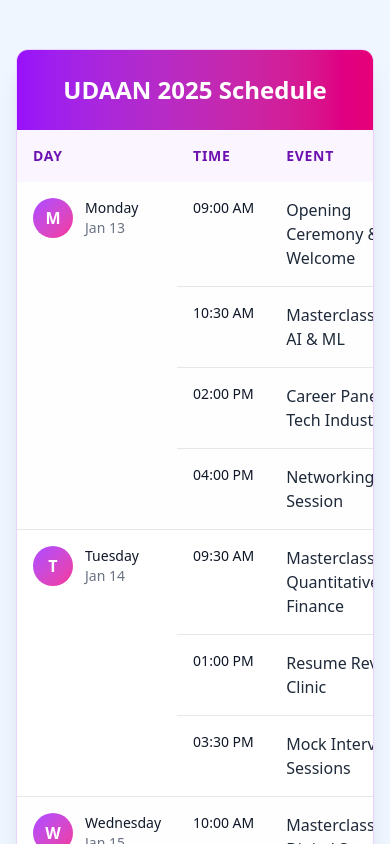
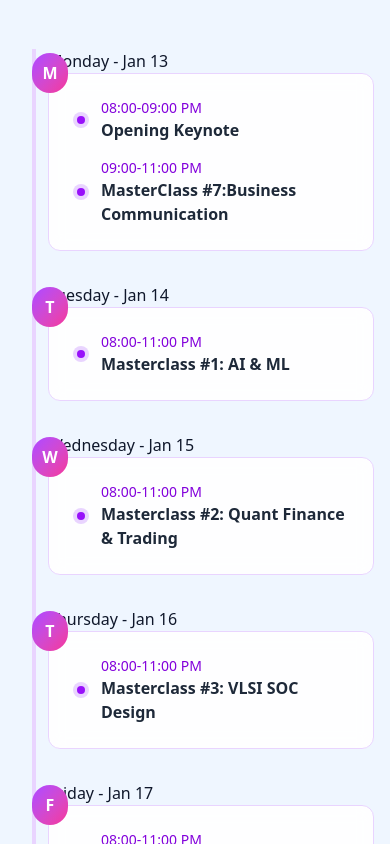
Before and after one commit to YashvanthSankar/udaan-fest, a React (Vite) app: page / in a window 390 px wide. Shown: the part 7000-7844 px from the top of the page. Built offline with nearby package versions, Linux system fonts and the light colour scheme.

Commit message:
changed schedule to timeline format

```diff
--- a/src/App.jsx
+++ b/src/App.jsx
@@ -128,44 +128,60 @@ function App() {
     {
       day: "Monday",
       events: [
-        { time: "09:00 AM", event: "Opening Ceremony & Welcome" },
-        { time: "10:30 AM", event: "Masterclass #1: AI & ML" },
-        { time: "02:00 PM", event: "Career Panel: Tech Industry" },
-        { time: "04:00 PM", event: "Networking Session" }
+        { time: "08:00-09:00 PM", event: "Opening Keynote" },
+         { time: "09:00-11:00 PM", event: "MasterClass #7:Business Communication " }
+
+
       ]
     },
     {
       day: "Tuesday",
       events: [
-        { time: "09:30 AM", event: "Masterclass #2: Quantitative Finance" },
-        { time: "01:00 PM", event: "Resume Review Clinic" },
-        { time: "03:30 PM", event: "Mock Interview Sessions" }
+              { time: "08:00-11:00 PM", event: "Masterclass #1: AI & ML" }
       ]
     },
     {
       day: "Wednesday",
       events: [
-        { time: "10:00 AM", event: "Masterclass #3: Digital System Design" },
-        { time: "02:30 PM", event: "Career Panel: Finance & Consulting" },
-        { time: "04:30 PM", event: "Career Guidance Workshop" }
+         { time: "08:00-11:00 PM", event: "Masterclass #2: Quant Finance & Trading" }
       ]
     },
     {
       day: "Thursday",
       events: [
-        { time: "09:00 AM", event: "Masterclass #4: Generative AI" },
-        { time: "01:30 PM", event: "Masterclass #5: Blockchain & Web3" },
-        { time: "04:00 PM", event: "Alumni Networking" }
+       { time: "08:00-11:00 PM", event: "Masterclass #3: VLSI SOC Design" }
+
       ]
     },
     {
       day: "Friday",
       events: [
-        { time: "10:00 AM", event: "Masterclass #6: UI/UX Design" },
-        { time: "02:00 PM", event: "Masterclass #7: Communication Skills" },
-        { time: "04:30 PM", event: "Closing Ceremony & Awards" }
+        { time: "08:00-11:00 PM", event: "Masterclass #4: Generative AI & Prompt Tuning" }
+      ]
+    },
+     {
+      day: "Saturday",
+      events: [
+        { time: "FULL DAY", event: "Innovation Expo and Open House" },
+        { time: "10:00 AM-01:00 PM", event: "Masterclass #6: 3D Modeling & CAD/CAM" },
+        { time: "03:00-05:00 PM", event: "Competitive Programming Hackathon" },
+        { time: "04:00-06:00 PM", event: "Speaker Session: MBA/UPSC/GATE Unlocked" },
+        { time: "08:00-10:00 PM", event: "Global Careers Forum" }
+
+      ]
+    },
+      {
+      day: "Sunday",
+      events: [
+        { time: "FULL DAY", event: "1V1 Career Guidance Clinics" },
+        { time: "10:00 AM-01:00 PM", event: "Masterclass #5: Blockchain & Web3 Dev" },
+        { time: "03:00-05:00 PM", event: "Case Competition" },
+        { time: "04:00-06:00 PM", event: "Alumni Resume Review & Interview Strategies" },
+        { time: "08:00-10:00 PM", event: "Panel Discussion" }
+
       ]
     }
+
   ]
 
   return (
@@ -206,7 +222,7 @@ function App() {
               }`}>Events</a>
               <a href="#schedule" className={`transition-colors font-medium ${
                 isDarkMode ? 'text-gray-300 hover:text-purple-400' : 'text-gray-700 hover:text-purple-600'
-              }`}>Schedule</a>
+              }`}>Timeline</a>
               <a href="#contact" className={`transition-colors font-medium ${
                 isDarkMode ? 'text-gray-300 hover:text-purple-400' : 'text-gray-700 hover:text-purple-600'
               }`}>Contact</a>
@@ -314,7 +330,7 @@ function App() {
                   }`}
                   onClick={() => setIsMobileMenuOpen(false)}
                 >
-                  Schedule
+                  Timeline
                 </a>
                 <a
                   href="#contact"
@@ -561,8 +577,7 @@ function App() {
                   ? 'bg-slate-800/50 border-purple-500/30 hover:bg-slate-800'
                   : 'bg-white/70 border-purple-200 hover:bg-white backdrop-blur-sm'
               }`}
-              variants={fadeInUp}
-            >
+              variants={fadeInUp}>
               <div className="flex items-start mb-6">
                 <div className={`flex-shrink-0 w-16 h-16 rounded-2xl flex items-center justify-center mr-6 transition-colors ${
                   isDarkMode
@@ -781,7 +796,6 @@ function App() {
           </motion.div>
         </div>
       </motion.section>
-
       {/* Schedule Section */}
 <motion.section
   id="schedule"
@@ -807,95 +821,74 @@ function App() {
       }`}>Your journey through UDAAN week</p>
     </motion.div>
 
+    <div className="relative space-y-8 lg:space-y-12 pl-8 lg:pl-0">
+      {/* Vertical Timeline Line */}
+      <div className={`absolute left-4 top-0 bottom-0 w-1 transition-colors ${
+        isDarkMode ? 'bg-purple-500/30' : 'bg-purple-200'
+      } lg:left-1/2 lg:-translate-x-1/2`}></div>
+
+      {schedule.map((day, dayIndex) => (
         <motion.div
-            className={`rounded-xl overflow-hidden shadow-xl border ${
-              isDarkMode
-                ? 'bg-slate-800/50 border-purple-500/30'
-                : 'bg-white/90 border-purple-200 backdrop-blur-sm'
-            }`}
+          key={dayIndex}
+          className="relative lg:flex items-start lg:odd:flex-row-reverse"
           variants={fadeInUp}
         >
-            <div className={`text-white p-6 ${
-              isDarkMode
-                ? 'bg-gradient-to-r from-purple-700 to-pink-700'
-                : 'bg-gradient-to-r from-purple-600 to-pink-600'
-            }`}>
-              <h3 className="text-2xl font-bold text-center">UDAAN 2025 Schedule</h3>
-            </div>
-            <div className="overflow-x-auto">
-              <table className="w-full">
-                <thead className={`${
-                  isDarkMode ? 'bg-purple-900/50' : 'bg-purple-50'
-                }`}>
-                  <tr>
-                    <th className={`px-4 py-4 text-left text-sm font-semibold uppercase tracking-wider w-1/4 ${
-                      isDarkMode ? 'text-purple-300' : 'text-purple-800'
-                    }`}>Day</th>
-                    <th className={`px-4 py-4 text-left text-sm font-semibold uppercase tracking-wider w-1/4 ${
-                      isDarkMode ? 'text-purple-300' : 'text-purple-800'
-                    }`}>Time</th>
-                    <th className={`px-4 py-4 text-left text-sm font-semibold uppercase tracking-wider w-1/2 ${
-                      isDarkMode ? 'text-purple-300' : 'text-purple-800'
-                    }`}>Event</th>
-                  </tr>
-                </thead>
-                <tbody className={`divide-y ${
-                  isDarkMode ? 'divide-purple-500/30' : 'divide-gray-200'
-                }`}>
-                  {schedule.map((day, dayIndex) =>
-                    day.events.map((event, eventIndex) => (
-                      <tr key={`${dayIndex}-${eventIndex}`} className={`transition-colors ${
-                        isDarkMode
-                          ? `hover:bg-purple-800/30 ${
-                              dayIndex % 2 === 0 ? 'bg-slate-700/30' : 'bg-slate-800/30'
-                            }`
-                          : `hover:bg-purple-50 ${
-                              dayIndex % 2 === 0 ? 'bg-purple-25' : 'bg-white'
-                            }`
-                      }`}>
-                        {eventIndex === 0 && (
-                          <td className="px-4 py-4 whitespace-nowrap align-top" rowSpan={day.events.length}>
-                            <div className="flex items-center">
-                              <div className={`text-white rounded-full w-10 h-10 flex items-center justify-center font-bold mr-3 ${
+          {/* Day & Date Circle */}
+<div className="flex items-center justify-center absolute -left-4 top-0 w-12 h-12 rounded-full z-10 lg:static lg:w-24 lg:h-24 lg:mx-auto lg:order-2 lg:flex-shrink-0">
+  <div className={`text-white rounded-full w-10 h-10 flex items-center justify-center font-bold mr-3 transition-colors ${
     isDarkMode
       ? 'bg-gradient-to-br from-purple-600 to-pink-600'
       : 'bg-gradient-to-br from-purple-500 to-pink-500'
-                              }`}>
+  } lg:w-16 lg:h-16 lg:mr-0`}>
     {day.day.charAt(0)}
   </div>
+  <div className="hidden lg:block text-center mt-2">
+    <p className={`text-xl font-bold ${
+      isDarkMode ? 'text-white' : 'text-slate-900'
+    }`}>{day.day}</p>
+  </div>
+</div>
+
+          {/* Day & Date for mobile */}
           <div>
-                                <div className={`text-sm font-medium ${
-                                  isDarkMode ? 'text-white' : 'text-gray-900'
-                                }`}>{day.day}</div>
-                                <div className={`text-sm ${
-                                  isDarkMode ? 'text-purple-300' : 'text-gray-500'
-                                }`}>
-                                  {new Date(2025, 0, 13 + dayIndex).toLocaleDateString('en-US', {
+
+            {day.day} - {new Date(2025, 0, 13 + dayIndex).toLocaleDateString('en-US', {
               month: 'short',
               day: 'numeric'
             })}
           </div>
+
+          {/* Events Card */}
+          <div className={`rounded-xl border transition-all duration-300 transform p-6 w-full lg:w-5/12 ${
+            isDarkMode
+              ? 'bg-slate-800/50 border-purple-500/30'
+              : 'bg-white/90 border-purple-200 backdrop-blur-sm'
+          } lg:odd:pr-12 lg:even:pl-12`}>
+            <ul className="space-y-4">
+              {day.events.map((event, eventIndex) => (
+                <li key={eventIndex} className="flex items-center space-x-3">
+                  <div className={`p-1 rounded-full flex-shrink-0 ${
+                    isDarkMode ? 'bg-purple-600/30' : 'bg-purple-200'
+                  }`}>
+                    <div className={`w-2 h-2 rounded-full ${
+                      isDarkMode ? 'bg-purple-400' : 'bg-purple-600'
+                    }`}></div>
                   </div>
+                  <div>
+                    <p className={`text-sm font-medium ${
+                      isDarkMode ? 'text-purple-300' : 'text-purple-700'
+                    }`}>{event.time}</p>
+                    <p className={`font-semibold ${
+                      isDarkMode ? 'text-gray-200' : 'text-gray-800'
+                    }`}>{event.event}</p>
                   </div>
-                          </td>
-                        )}
-                        <td className="px-4 py-4 whitespace-nowrap align-top">
-                          <div className={`text-sm font-medium ${
-                            isDarkMode ? 'text-purple-300' : 'text-gray-900'
-                          }`}>{event.time}</div>
-                        </td>
-                        <td className="px-4 py-4 align-top">
-                          <span className={`font-medium ${
-                            isDarkMode ? 'text-gray-200' : 'text-gray-800'
-                          }`}>{event.event}</span>
-                        </td>
-                      </tr>
-                    ))
-                  )}
-                </tbody>
-              </table>
+                </li>
+              ))}
+            </ul>
           </div>
         </motion.div>
+      ))}
+    </div>
   </div>
 </motion.section>
 
```
Lines whose indentation alone changed are shown as unchanged.
